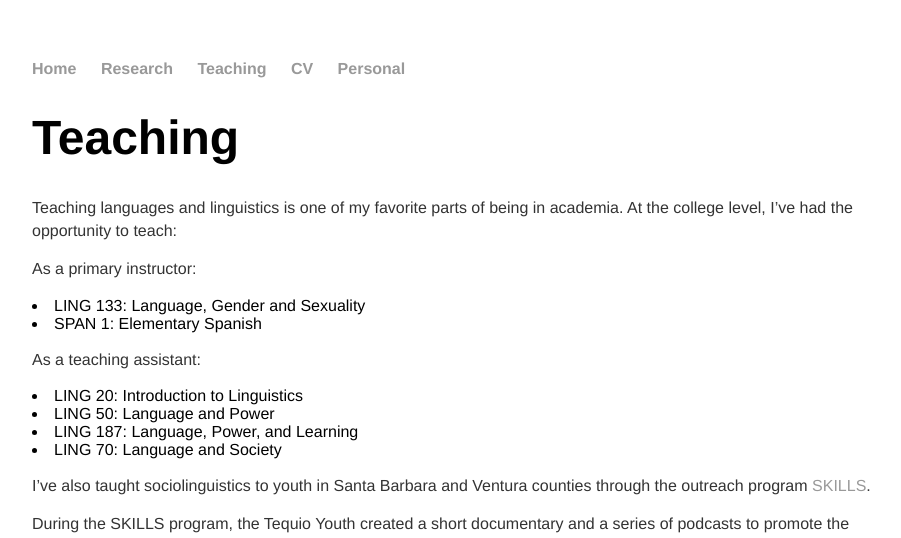
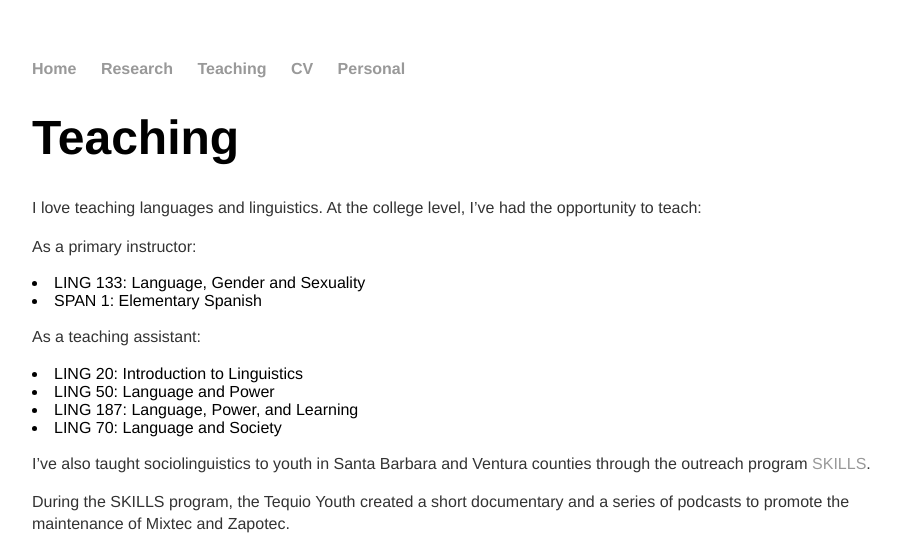
Before and after one commit to jessicalovenichols/jessicalovenichols.github.io, a Jekyll site: the page built from teaching/index.html, in a window 1280 px wide. Shown: the top 538 px of the page, without its empty margins (160-1061 px from the left). Built offline with Jekyll 4.4.1, drawn with Linux system fonts in a browser that asks for light colours.

Commit message:
Update index.html

```diff
--- a/teaching/index.html
+++ b/teaching/index.html
@@ -9,7 +9,7 @@ title: Jessica Love-Nichols | Teaching
 <div class="blurb">
 
 	<h1>Teaching</h1>
-  <p>Teaching languages and linguistics is one of my favorite parts of being in academia. At the college level,
+  <p>I love teaching languages and linguistics. At the college level,
 	  I’ve had the opportunity to teach:</p>
 	<p>As a primary instructor:</p>
 
```
